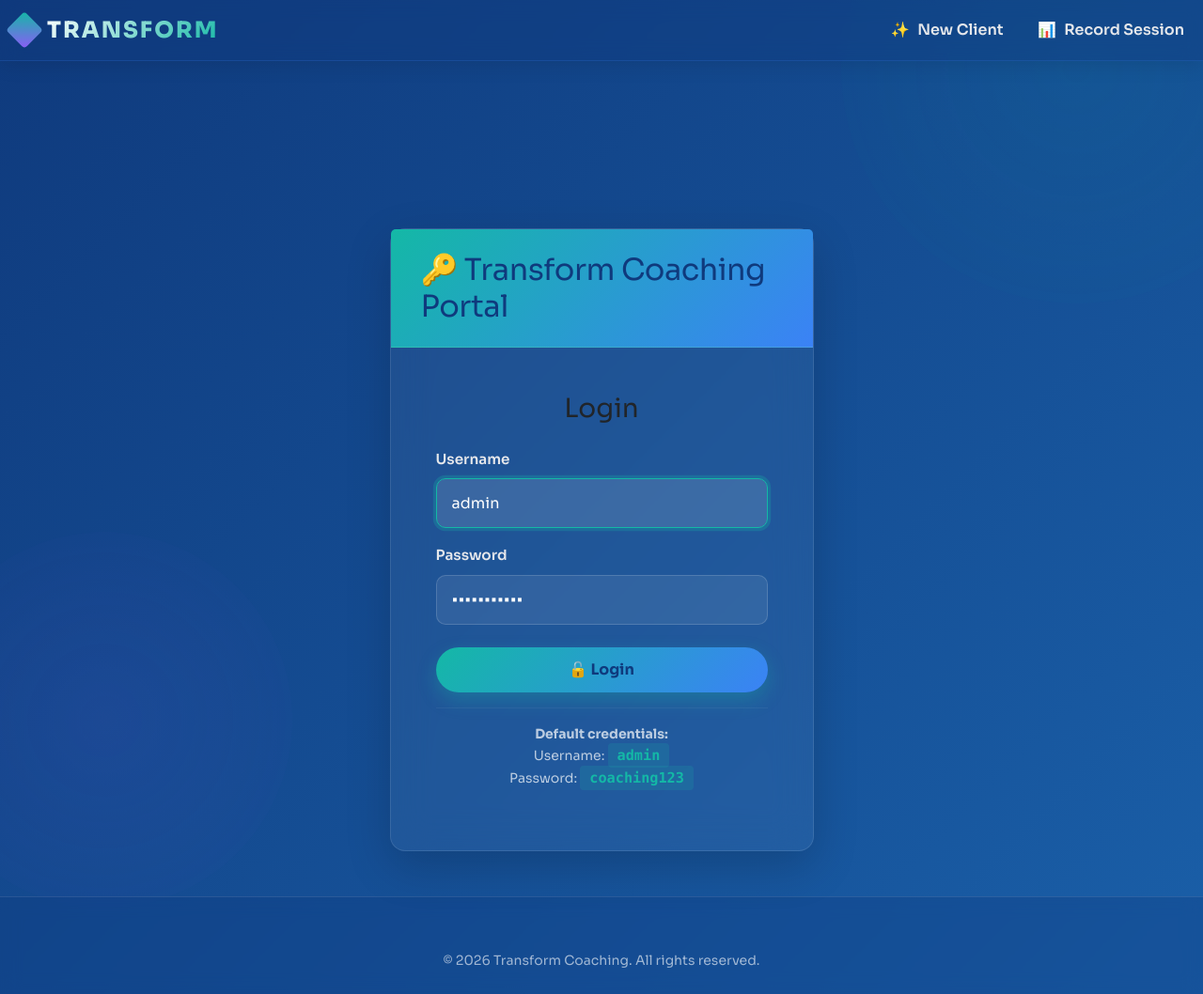
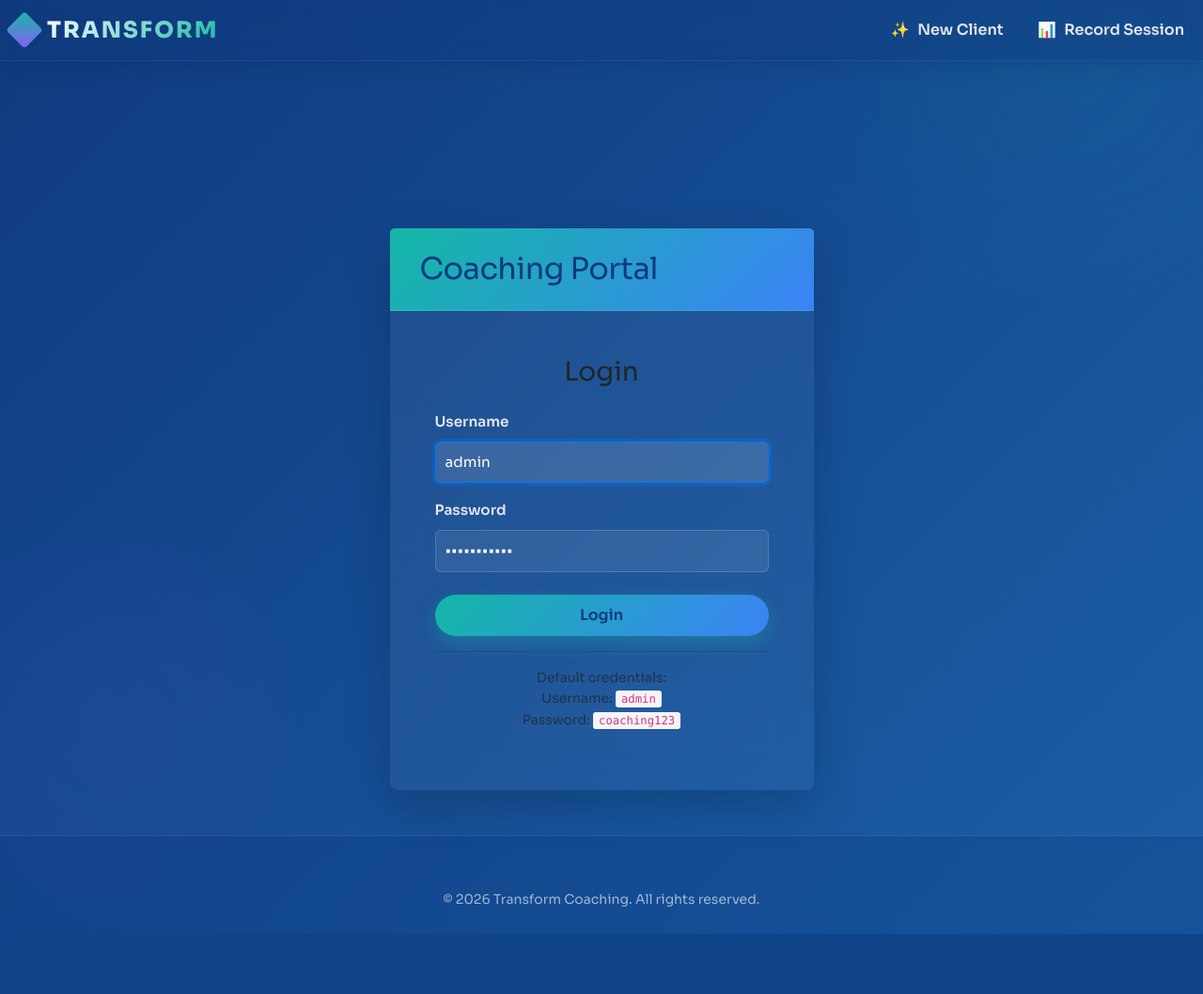
Before and after one commit to mikeohgml-jpg/coaching-portal, a Flask app: page /login in a window 1280 px wide. Shown: the whole page at 94% size. After the commit the page ends 994 px from the top, so only its background shows below. Run offline with Flask 3, Linux system fonts and the light colour scheme.

Commit message:
Update coaching portal: API routes, models, login template, and Vercel config

```diff
--- a/app.py
+++ b/app.py
@@ -15,20 +15,9 @@ logging.basicConfig(
 )
 logger = logging.getLogger(__name__)
 
-def get_admin_credentials():
-    """Get admin credentials - called at request time."""
-    # Check if we have production credentials set (strip whitespace/newlines)
-    username = os.getenv('ADMIN_USERNAME', '').strip()
-    password = os.getenv('ADMIN_PASSWORD', '').strip()
-
-    # If both are set and password is strong, use them (production)
-    if username and password and password != 'coaching123' and len(password) >= 8:
-        logger.debug(f"Using production credentials for: {username}")
-        return username, password
-
-    # Otherwise use development defaults
-    logger.debug("Using development credentials")
-    return 'admin', 'coaching123'
+# Credentials
+ADMIN_USERNAME = os.getenv('ADMIN_USERNAME', 'admin')
+ADMIN_PASSWORD = os.getenv('ADMIN_PASSWORD', 'coaching123')
 
 def login_required(f):
     """Decorator to require login."""
@@ -95,17 +84,11 @@ def create_app():
             username = request.form.get('username')
             password = request.form.get('password')
 
-            # Get credentials at request time (not module load time)
-            admin_user, admin_pass = get_admin_credentials()
-            logger.info(f"Login attempt for user: {username}")
-
-            if username == admin_user and password == admin_pass:
+            if username == ADMIN_USERNAME and password == ADMIN_PASSWORD:
                 session['user_logged_in'] = True
                 session['username'] = username
-                logger.info(f"✓ Successful login for: {username}")
                 return redirect(url_for('new_client_form'))
             else:
-                logger.warning(f"✗ Failed login attempt for: {username}")
                 return render_template('login.html', error="Invalid credentials")
 
         return render_template('login.html')
@@ -117,6 +100,7 @@ def create_app():
         return redirect(url_for('login_page'))
 
     @app.route("/form/new-client", methods=["GET"])
+    @login_required
     def new_client_form():
         """Display form for new client registration."""
         try:
@@ -126,6 +110,7 @@ def create_app():
             return f"Error: {str(e)}", 500
 
     @app.route("/form/existing-client", methods=["GET"])
+    @login_required
     def existing_client_form():
         """Display form for existing client session."""
         try:
@@ -135,6 +120,7 @@ def create_app():
             return f"Error: {str(e)}", 500
 
     @app.route("/api/clients", methods=["GET"])
+    @login_required
     def get_all_clients():
         """Get all clients."""
         if not sheets_service:
@@ -146,36 +132,8 @@ def create_app():
             logger.error(f"Error: {e}")
             return jsonify({"error": str(e)}), 500
 
-    @app.route("/api/clients/<client_name>/balance", methods=["GET"])
-    def get_client_balance(client_name):
-        """Get client balance: package amount minus total collected from sessions."""
-        if not sheets_service:
-            return jsonify({"error": "Service not available"}), 503
-        try:
-            # Get client info for package amount
-            client = sheets_service.get_client_by_name(client_name)
-            if not client:
-                return jsonify({"error": "Client not found"}), 404
-
-            total_package = float(client.get("amount_paid", 0))
-
-            # Get session history to sum collected amounts
-            sessions = sheets_service.get_client_history(client_name)
-            total_collected = sum(float(s.get("amount_collected", 0)) for s in sessions)
-            remaining = total_package - total_collected
-
-            return jsonify({
-                "status": "success",
-                "total_package": total_package,
-                "total_collected": total_collected,
-                "remaining_balance": remaining,
-                "session_count": len(sessions)
-            }), 200
-        except Exception as e:
-            logger.error(f"Error getting client balance: {e}")
-            return jsonify({"error": str(e)}), 500
-
     @app.route("/api/clients/new", methods=["POST"])
+    @login_required
     def submit_new_client():
         """Process new client registration."""
         try:
@@ -197,6 +155,7 @@ def create_app():
             return jsonify({"error": str(e)}), 500
 
     @app.route("/api/clients/existing-session", methods=["POST"])
+    @login_required
     def submit_existing_client_session():
         """Process existing client session."""
         try:
@@ -217,16 +176,6 @@ def create_app():
             logger.error(f"Error: {e}")
             return jsonify({"error": str(e)}), 500
 
-    @app.route("/success", methods=["GET"])
-    def success_page():
-        """Success page after submission."""
-        form_type = request.args.get('type', 'new')
-        try:
-            return render_template("success.html", form_type=form_type)
-        except Exception as e:
-            logger.error(f"Error rendering success page: {e}")
-            return f"Success! Your submission has been recorded.", 200
-
     @app.errorhandler(404)
     def not_found(error):
         return jsonify({"error": "Not found"}), 404
--- a/templates/login.html
+++ b/templates/login.html
@@ -1,13 +1,13 @@
 {% extends "base.html" %}
 
-{% block title %}Login - Transform Coaching{% endblock %}
+{% block title %}Login - Coaching Portal{% endblock %}
 
 {% block content %}
 <div class="row justify-content-center" style="margin-top: 100px;">
     <div class="col-md-5">
         <div class="card shadow-lg">
             <div class="card-header bg-primary text-white">
-                <h2 class="card-title mb-0">🔑 Transform Coaching Portal</h2>
+                <h2 class="card-title mb-0">Coaching Portal</h2>
             </div>
             <div class="card-body p-5">
                 <h3 class="mb-4 text-center">Login</h3>
@@ -42,16 +42,16 @@
                             required>
                     </div>
 
-                    <button type="submit" class="btn btn-primary w-100" style="padding: 12px; font-size: 16px; font-weight: 700;">
-                        🔓 Login
+                    <button type="submit" class="btn btn-primary w-100" style="padding: 10px; font-size: 16px;">
+                        Login
                     </button>
                 </form>
 
-                <hr style="border-color: rgba(255, 255, 255, 0.2);">
-                <p class="text-center small mt-3" style="color: rgba(255, 255, 255, 0.7);">
-                    <strong>Default credentials:</strong><br>
-                    Username: <code style="background: rgba(20, 184, 166, 0.15); color: var(--accent-cyan); padding: 4px 10px; border-radius: 4px; font-size: 0.95rem; font-weight: 600;">admin</code><br>
-                    Password: <code style="background: rgba(20, 184, 166, 0.15); color: var(--accent-cyan); padding: 4px 10px; border-radius: 4px; font-size: 0.95rem; font-weight: 600;">coaching123</code>
+                <hr>
+                <p class="text-muted text-center small mt-3">
+                    Default credentials:<br>
+                    Username: <code>admin</code><br>
+                    Password: <code>coaching123</code>
                 </p>
             </div>
         </div>
@@ -59,8 +59,25 @@
 </div>
 
 <style>
-    .form-control-lg {
-        font-size: 1rem;
+    .card {
+        border: none;
+        border-radius: 8px;
+    }
+    .card-header {
+        border-radius: 8px 8px 0 0;
+    }
+    .form-control {
+        border-radius: 6px;
+        padding: 10px;
+    }
+    .form-control:focus {
+        border-color: #007bff;
+        box-shadow: 0 0 0 0.2rem rgba(0, 123, 255, 0.25);
+    }
+    code {
+        background-color: #f5f5f5;
+        padding: 2px 6px;
+        border-radius: 3px;
     }
 </style>
 {% endblock %}
```
Also changed, not shown: api/index.py (+2 -19 lines), models.py (+1 -7 lines), vercel.json.
